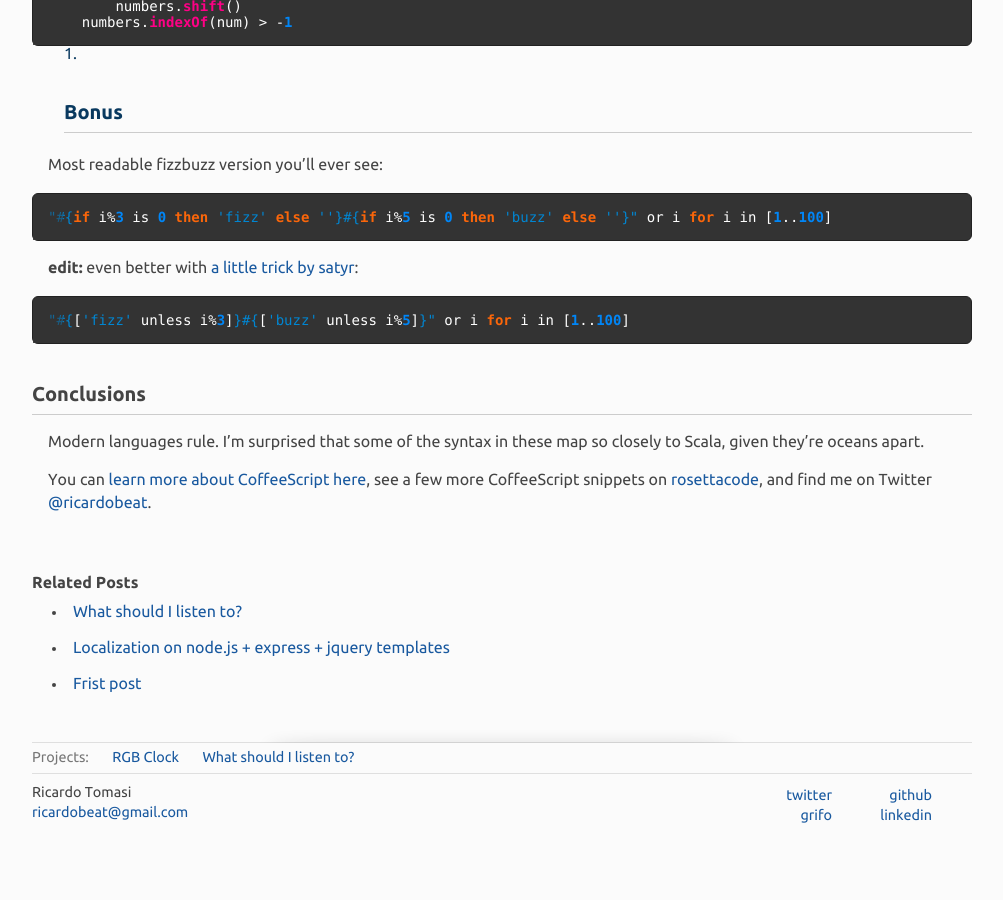
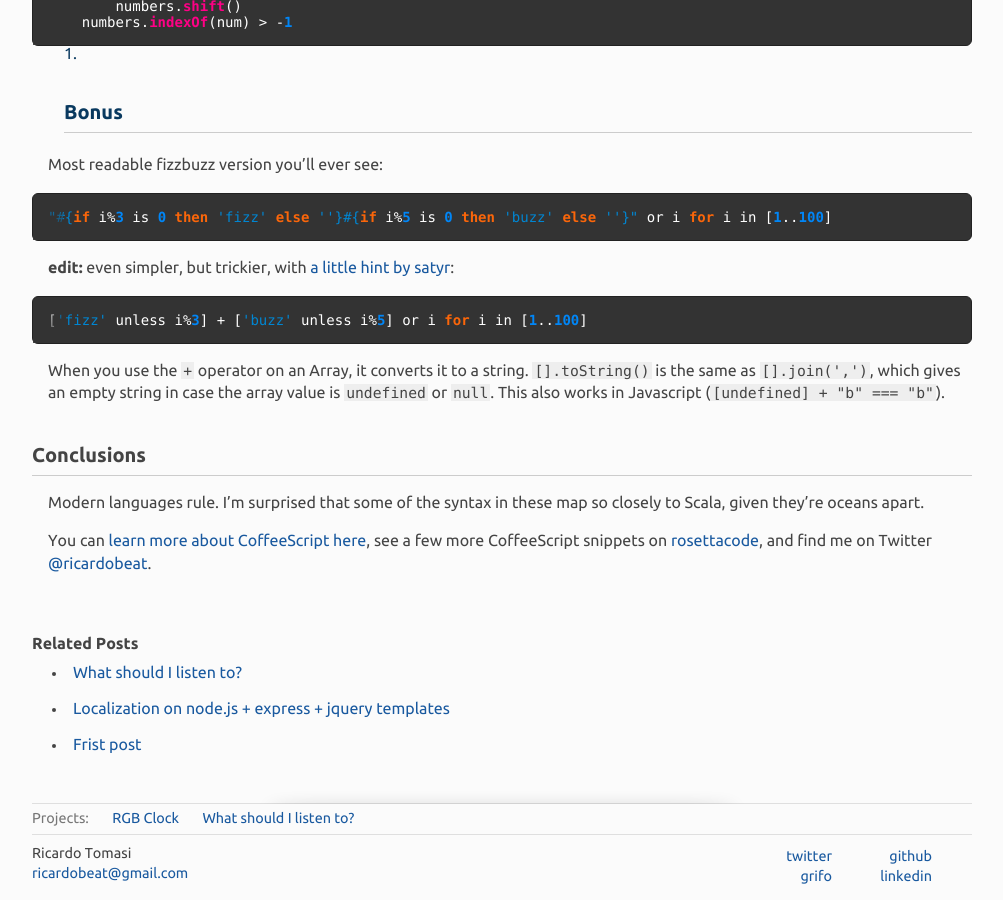
Before and after one commit to ricardobeat/ricardobeat.github.com, a Jekyll site: the page built from _posts/2011-06-02-10-CoffeeScript-One-Liners-to-Impress-Your-Friends.md, in a window 1280 px wide and 900 px high, scrolled down 3066 px. Shown: the whole window, without its empty margins (138-1141 px from the left). Built offline with Jekyll 4.4.1, drawn with Linux system fonts in a browser that asks for light colours; Markdown is read by kramdown in place of the engine named in the settings; before the commit the page ends 3919 px from its top, so only the background shows below that.

Commit message:
do it right this time and explain it

```diff
--- a/_posts/2011-06-02-10-CoffeeScript-One-Liners-to-Impress-Your-Friends.md
+++ b/_posts/2011-06-02-10-CoffeeScript-One-Liners-to-Impress-Your-Friends.md
@@ -147,11 +147,13 @@ Most readable fizzbuzz version you'll ever see:
 "#{if i%3 is 0 then 'fizz' else ''}#{if i%5 is 0 then 'buzz' else ''}" or i for i in [1..100]
 {% endhighlight %}
 
-**edit:** even better with [a little trick by satyr](https://github.com/jashkenas/coffee-script/issues/1406#issuecomment-1293309):
+**edit:** even simpler, but trickier, with [a little hint by satyr](https://github.com/jashkenas/coffee-script/issues/1406#issuecomment-1293309):
 
 {% highlight coffeescript %}
-"#{['fizz' unless i%3]}#{['buzz' unless i%5]}" or i for i in [1..100]
+['fizz' unless i%3] + ['buzz' unless i%5] or i for i in [1..100]
 {% endhighlight %}
+
+When you use the `+` operator on an Array, it converts it to a string. `[].toString()` is the same as `[].join(',')`, which gives an empty string in case the array value is `undefined` or `null`. This also works in Javascript (`[undefined] + "b" === "b"`).
 
 Conclusions
 -----------
```
